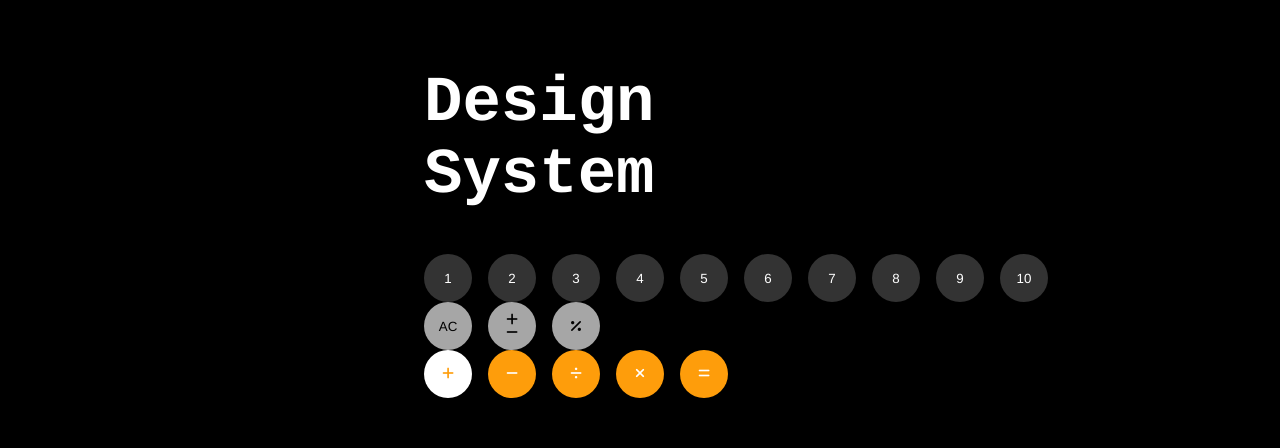
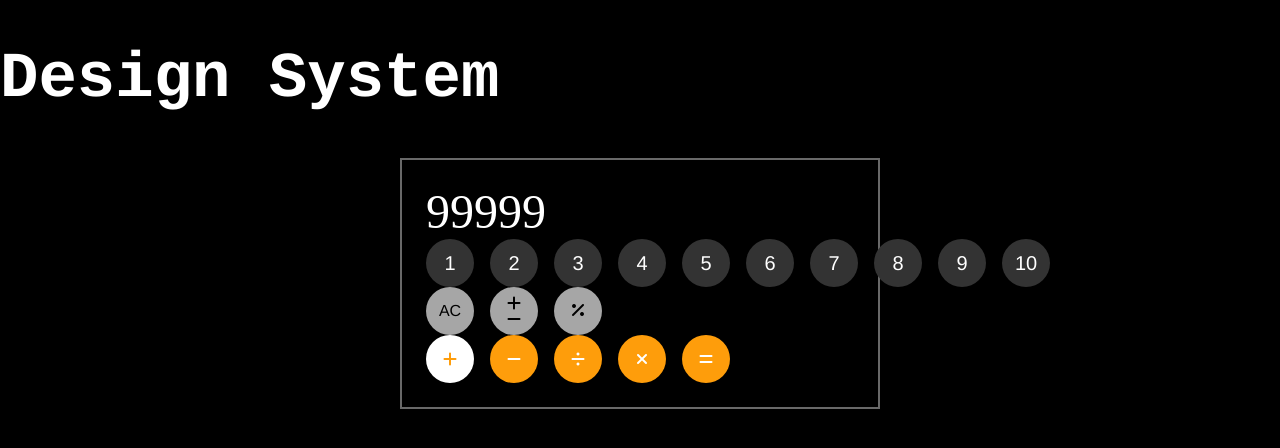
Before and after one commit to RyanCahela/10_25_21_IOS_Calcluator_Clone, a plain HTML site: page src/design-system.html in a window 1280 px wide. Drawn offline with Linux system fonts and the light colour scheme.

Commit message:
design systme built

```diff
--- a/src/components.css
+++ b/src/components.css
@@ -33,3 +33,8 @@
   left: 50%;
   transform: translate(-50%, -50%);
 }
+
+.number-display {
+  max-width: 9ch;
+  overflow: hidden;
+}
--- a/src/custom-properties.css
+++ b/src/custom-properties.css
@@ -8,5 +8,9 @@
 
   --ff-monospace: Courier, monospace;
   --ff-sans-serif: Helvetica, sans-serif;
+  --fs-500: 3rem;
   --fs-400: 2rem;
+  --fs-300: 1.25rem;
+  --fs-200: 1rem;
+  --fs-100: 0.5rem;
 }
--- a/src/design-system.html
+++ b/src/design-system.html
@@ -11,55 +11,57 @@
   <title>10_25_21_IOS_Calculator_Clone</title>
 </head>
 <body class="bg-black fs-400 font-white">
-  <div class="container">
-    <h1 class="ff-monospace color-red">Design System</h1>
+  <h1 class="ff-monospace color-red">Design System</h1>
+  <div class="container grid">
+    <div class="number-display | fs-500">99999</div>
     <div class="keypad flex">
       <!--class="component class | utility classes-->
-      <button class="number-btn btn | bg-dark font-white"><span>1</span></button>
-      <button class="number-btn btn | bg-dark font-white"><span>2</span></button>
-      <button class="number-btn btn | bg-dark font-white"><span>3</span></button>
-      <button class="number-btn btn | bg-dark font-white"><span>4</span></button>
-      <button class="number-btn btn | bg-dark font-white"><span>5</span></button>
-      <button class="number-btn btn | bg-dark font-white"><span>6</span></button>
-      <button class="number-btn btn | bg-dark font-white"><span>7</span></button>
-      <button class="number-btn btn | bg-dark font-white"><span>8</span></button>
-      <button class="number-btn btn | bg-dark font-white"><span>9</span></button>
-      <button class="number-btn btn | bg-dark font-white"><span>10</span></button>
+      <button class="number-btn btn | bg-dark font-white fs-300"><span>1</span></button>
+      <button class="number-btn btn | bg-dark font-white fs-300"><span>2</span></button>
+      <button class="number-btn btn | bg-dark font-white fs-300"><span>3</span></button>
+      <button class="number-btn btn | bg-dark font-white fs-300"><span>4</span></button>
+      <button class="number-btn btn | bg-dark font-white fs-300"><span>5</span></button>
+      <button class="number-btn btn | bg-dark font-white fs-300"><span>6</span></button>
+      <button class="number-btn btn | bg-dark font-white fs-300"><span>7</span></button>
+      <button class="number-btn btn | bg-dark font-white fs-300"><span>8</span></button>
+      <button class="number-btn btn | bg-dark font-white fs-300"><span>9</span></button>
+      <button class="number-btn btn | bg-dark font-white fs-300"><span>10</span></button>
     </div>
     <div class="function-keys flex">
-      <button class="function-btn btn | bg-light font-dark" style="--content:'AC'">
+      <button class="function-btn btn | bg-light font-dark fs-200" style="--content:'AC'">
       <span class="clear-btn-text">AC</span>
     </button>
-      <button class="function-btn btn | bg-light font-dark">
+      <button class="function-btn btn | bg-light font-dark fs-200">
         <div class="flex-col">
           <i class="fas fa-plus"></i>
           <i class="fas fa-minus"></i>
         </div>
       </button>
-      <button class="function-btn btn | bg-light font-dark">
+      <button class="function-btn btn | bg-light font-dark fs-200">
         <div>
           <i class="fas fa-percentage"></i>
         </div>
       </button>
     </div>
     <div class="symbol-keys flex">
-      <button class="symbol-btn symbol-selected btn |  bg-accent font-white">
+      <button class="symbol-btn symbol-selected btn |  bg-accent font-white fs-200">
         <i class="fas fa-plus"></i>
       </button>
-      <button class="symbol-btn btn |  bg-accent font-white">
+      <button class="symbol-btn btn |  bg-accent font-white fs-200">
         <i class="fas fa-minus"></i>
       </button>
-      <button class="symbol-btn btn |  bg-accent font-white">
+      <button class="symbol-btn btn |  bg-accent font-white fs-200">
         <i class="fas fa-divide"></i>
       </button>
-      <button class="symbol-btn btn |  bg-accent font-white">
+      <button class="symbol-btn btn |  bg-accent font-white fs-200">
         <i class="fas fa-times"></i>
       </button>
-      <button class="symbol-btn btn |  bg-accent font-white">
+      <button class="symbol-btn btn |  bg-accent font-white fs-200">
         <i class="fas fa-equals"></i>
       </button>
     </div>
   </div>
+  <div></div>
   <script src="https://kit.fontawesome.com/8e535c29fa.js" crossorigin="anonymous"></script>
 </body>
 </html>
--- a/src/utilities.css
+++ b/src/utilities.css
@@ -2,6 +2,7 @@
   max-width: 30rem;
   margin-inline: auto;
   padding: 1.5rem;
+  border: 2px solid dimgray
 }
 /******************************
 Color Utitlies
@@ -43,7 +44,12 @@ Font Utitlies
 ******************************/
 .ff-monospace { font-family: var(--ff-monospace); }
 .ff-sans-serif { font-family: var(--ff-sans-serif); }
+.fs-500 { font-size: var(--fs-500); }
 .fs-400 { font-size: var(--fs-400); }
+.fs-300 { font-size: var(--fs-300); }
+.fs-200 { font-size: var(--fs-200); }
+.fs-100 { font-size: var(--fs-100); }
+.fw-thin { font-weight: 200; }
 
 
 /******************************
@@ -75,3 +81,7 @@ Multi-line Utitlies
   align-items: center;
   justify-content: center;
 }
+
+.grid {
+  display: grid;
+}
```
